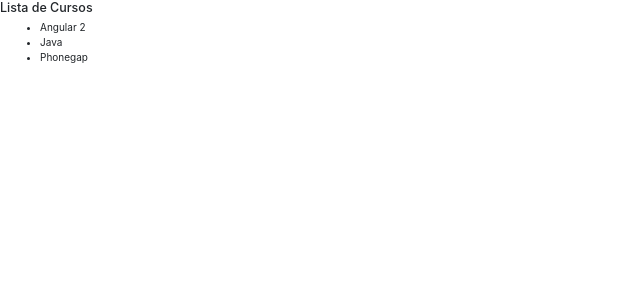
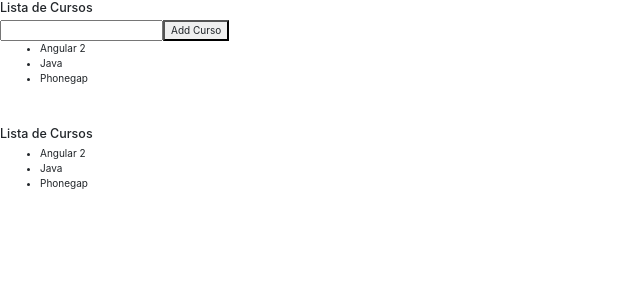
Before and after one commit to pierbotteroweb/angular-loiane-data-binding, an Angular app in the folder data-binding/: page / in a window 1280 px wide. Shown: the top 300 px of the page, without its empty margins (0-640 px from the left). Built offline with nearby package versions, Linux system fonts and the light colour scheme.

Commit message:
Aula 41 - Comunicação entre componentes usando serviços - broadcast de eventos

```diff
--- a/data-binding/src/app/app.component.html
+++ b/data-binding/src/app/app.component.html
@@ -21,5 +21,6 @@
         <app-operador-elvis></app-operador-elvis>
     </app-exemplo-ng-content> -->
  <!-- <app-diretivas-customizadas></app-diretivas-customizadas> -->
-
- <app-cursos></app-cursos>
+<app-criar-curso></app-criar-curso>
+<br><br>
+<app-cursos></app-cursos>
--- a/data-binding/src/app/app.module.ts
+++ b/data-binding/src/app/app.module.ts
@@ -23,6 +23,7 @@
 import { HighlightDirective } from './shared/highlight.directive';
 import { NgElseDirective } from './shared/ng-else.directive';
 import { CursosComponent } from './cursos/cursos.component';
+import { CriarCursoModule } from './criar-curso/criar-curso.module';
 
 @NgModule({
   declarations: [
@@ -49,10 +50,11 @@
     BrowserModule,
     AppRoutingModule,
     FormsModule,
-    MeuFormModule
+    MeuFormModule,
+    CriarCursoModule
 
   ],
-  providers: [CursosService],
+  // providers: [CursosService],
   bootstrap: [AppComponent]
 })
 export class AppModule { }
--- /dev/null
+++ b/data-binding/src/app/criar-curso/criar-curso.component.html
@@ -0,0 +1,12 @@
+<h5>Lista de Cursos</h5>
+
+<input type="text" #cursoInput>
+<button (click)="onAddcurso(cursoInput.value)" >Add Curso</button>
+
+<ul>
+    <li *ngFor="let curso of cursos" >
+        {{curso}}
+    </li>
+</ul>
+
+<app-receber-curso-criado></app-receber-curso-criado>
--- /dev/null
+++ b/data-binding/src/app/criar-curso/criar-curso.component.ts
@@ -0,0 +1,25 @@
+import { Component, OnInit } from '@angular/core';
+import { CursosService } from '../cursos/cursos.service';
+
+@Component({
+  selector: 'app-criar-curso',
+  templateUrl: './criar-curso.component.html',
+  styleUrls: ['./criar-curso.component.scss'],
+  providers: [CursosService]
+})
+export class CriarCursoComponent implements OnInit {
+
+  cursos: string[] = []
+
+  constructor(private cursosService: CursosService) { }
+
+  ngOnInit() {
+
+    this.cursos = this.cursosService.getCursos()
+  }
+
+  onAddcurso(curso:string){
+    this.cursosService.addCurso(curso)
+  }
+
+}
--- a/data-binding/src/app/cursos/cursos.component.ts
+++ b/data-binding/src/app/cursos/cursos.component.ts
@@ -5,7 +5,8 @@
 @Component({
   selector: 'app-cursos',
   templateUrl: './cursos.component.html',
-  styleUrls: ['./cursos.component.scss']
+  styleUrls: ['./cursos.component.scss'],
+  providers: [CursosService]
 })
 export class CursosComponent implements OnInit {
 
@@ -21,6 +22,13 @@
   ngOnInit() {
 
     this.cursos = this.cursosService.getCursos()
+    this.cursosService.emitirCursoCriado.subscribe(
+      curso=>console.log(curso)
+      )
+
+    CursosService.criouNovoCurso.subscribe(
+      curso => this.cursos.push(curso)
+    )
 
   }
 
--- a/data-binding/src/app/cursos/cursos.service.ts
+++ b/data-binding/src/app/cursos/cursos.service.ts
@@ -1,8 +1,26 @@
 import { Injectable } from "@angular/core";
+import { EventEmitter } from "@angular/core";
 
 @Injectable()
 export class CursosService{
+
+    emitirCursoCriado = new EventEmitter<string>()
+    static criouNovoCurso = new EventEmitter<string>()
+
+    private cursos: string[]=['Angular 2', 'Java', 'Phonegap']
+
+    constructor(){
+        console.log('CursosService')
+    }
+
+
     getCursos(){
-        return ['Angular 2', 'Java', 'Phonegap']
+        return this.cursos
+    }
+
+    addCurso(curso: string){
+        this.cursos.push(curso)
+        this.emitirCursoCriado.emit(curso)
+        CursosService.criouNovoCurso.emit(curso)
     }
 }
--- /dev/null
+++ b/data-binding/src/app/receber-curso-criado/receber-curso-criado.component.html
@@ -0,0 +1,3 @@
+<p *ngIf="curso">
+    O ultimo curso criado foi: {{ curso }}
+</p>
--- /dev/null
+++ b/data-binding/src/app/receber-curso-criado/receber-curso-criado.component.ts
@@ -0,0 +1,21 @@
+import { Component, OnInit } from '@angular/core';
+import { CursosService } from '../cursos/cursos.service';
+
+@Component({
+  selector: 'app-receber-curso-criado',
+  templateUrl: './receber-curso-criado.component.html',
+  styleUrls: ['./receber-curso-criado.component.scss']
+})
+export class ReceberCursoCriadoComponent implements OnInit {
+
+  curso: string
+
+  constructor(private cursosService: CursosService) { }
+
+  ngOnInit() {
+    this.cursosService.emitirCursoCriado.subscribe(
+      cursoCriado=> this.curso = cursoCriado
+    )
+  }
+
+}
```
Also changed, not shown: data-binding/src/app/criar-curso/criar-curso.module.ts (added, +20 -0 lines), data-binding/src/app/criar-curso/criar-curso.component.scss (added), data-binding/src/app/receber-curso-criado/receber-curso-criado.component.scss (added).
